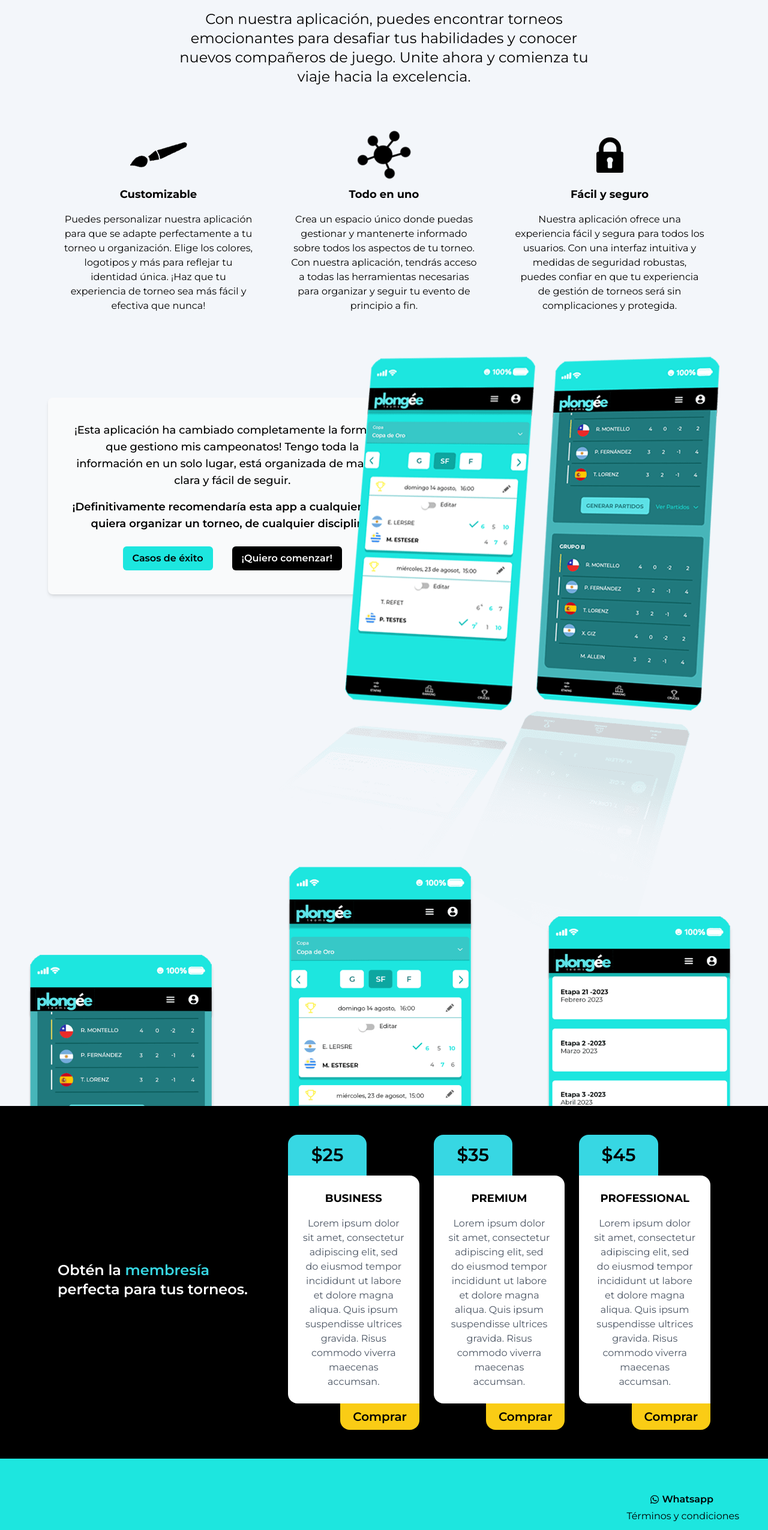
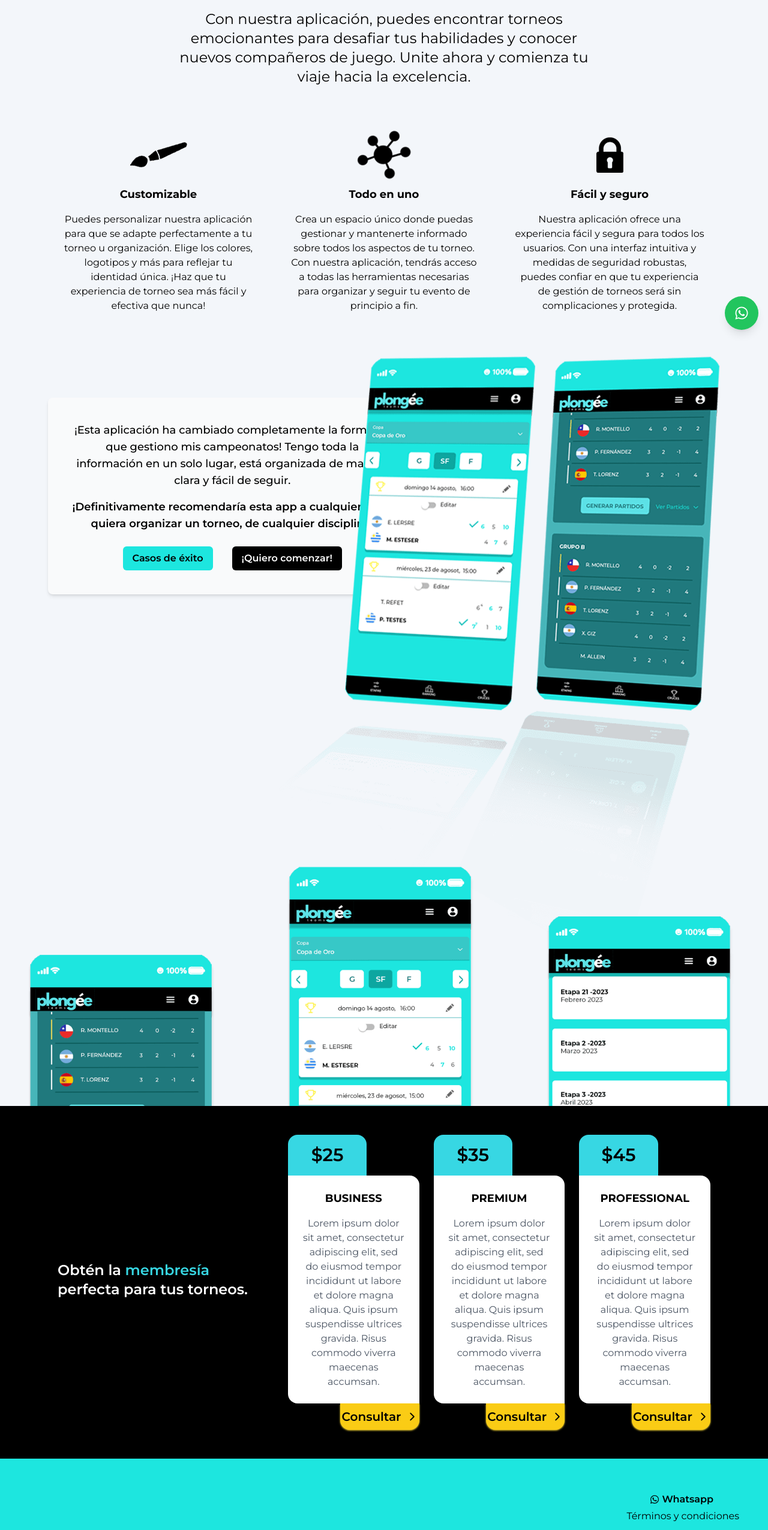
Before and after one commit to cavepotcode/clashes-app, a React (Vite) app: page / in a window 1280 px wide. Shown: the part 234-2785 px from the top of the page at 60% size. Built offline with nearby package versions, Linux system fonts and the light colour scheme.

Commit message:
whatsapp buttons

```diff
--- a/src/components/home/third-section/MembershipCard.tsx
+++ b/src/components/home/third-section/MembershipCard.tsx
@@ -1,3 +1,5 @@
+import { IoIosArrowForward } from "react-icons/io";
+
 export const MembershipCard = ({
   price,
   title,
@@ -7,7 +9,7 @@ export const MembershipCard = ({
   title: string;
   description: string;
 }) => {
-  const whatsappLink = `https://wa.me/59899368097?text=Hola! Quiero comprar la membresía *${title}*. ¿Podrían brindarme más información?`;
+  const whatsappLink = `https://wa.me/59899368097?text=Hola! Quiero consultar por la membresía *${title}*. ¿Podrían brindarme más información?`;
 
   return (
     <div className="shadow-lg w-full md:w-1/3 flex flex-col items-center">
@@ -24,9 +26,10 @@ export const MembershipCard = ({
         <a
           href={whatsappLink}
           target="_blank"
-          className="bg-yellow-400 text-black font-semibold text-xl py-2 w-3/5 text-center rounded-b-2xl hover:bg-yellow-500 hover:cursor-pointer"
+          className="bg-yellow-400 shadow-[0_1px_3px_#ffdd33] text-black font-semibold text-xl py-2 w-3/5 text-center rounded-b-2xl hover:bg-yellow-500 hover:cursor-pointer flex justify-center items-center"
         >
-          Comprar
+          Consultar
+          <IoIosArrowForward className="ml-2" />
         </a>
       </div>
     </div>
--- a/src/pages/home/Home.tsx
+++ b/src/pages/home/Home.tsx
@@ -6,6 +6,7 @@ import lock from "../../assets/cards_icons/lock.png";
 import network from "../../assets/cards_icons/network.png";
 import paint_brush from "../../assets/cards_icons/paint-brush.png";
 import { MembershipSection } from "../../components/home/third-section/MembershipSection";
+import { FaWhatsapp } from "react-icons/fa";
 
 export const Home = () => {
   return (
@@ -37,6 +38,15 @@ export const Home = () => {
         </section>
       </div>
       <MembershipSection />
+      <a
+        href="https://wa.me/59899368097?text=Hola! Estoy interesado/a en obtener más información sobre los servicios y membresías de Clashes. Gracias!"
+        target="_blank"
+        rel="noopener noreferrer"
+        className="fixed bottom-4 right-4 bg-green-500 text-white p-4 rounded-full shadow-lg hover:bg-green-600 transition duration-300 z-10"
+        aria-label="Contáctanos por WhatsApp"
+      >
+        <FaWhatsapp size={24} />
+      </a>
     </div>
   );
 };
```
